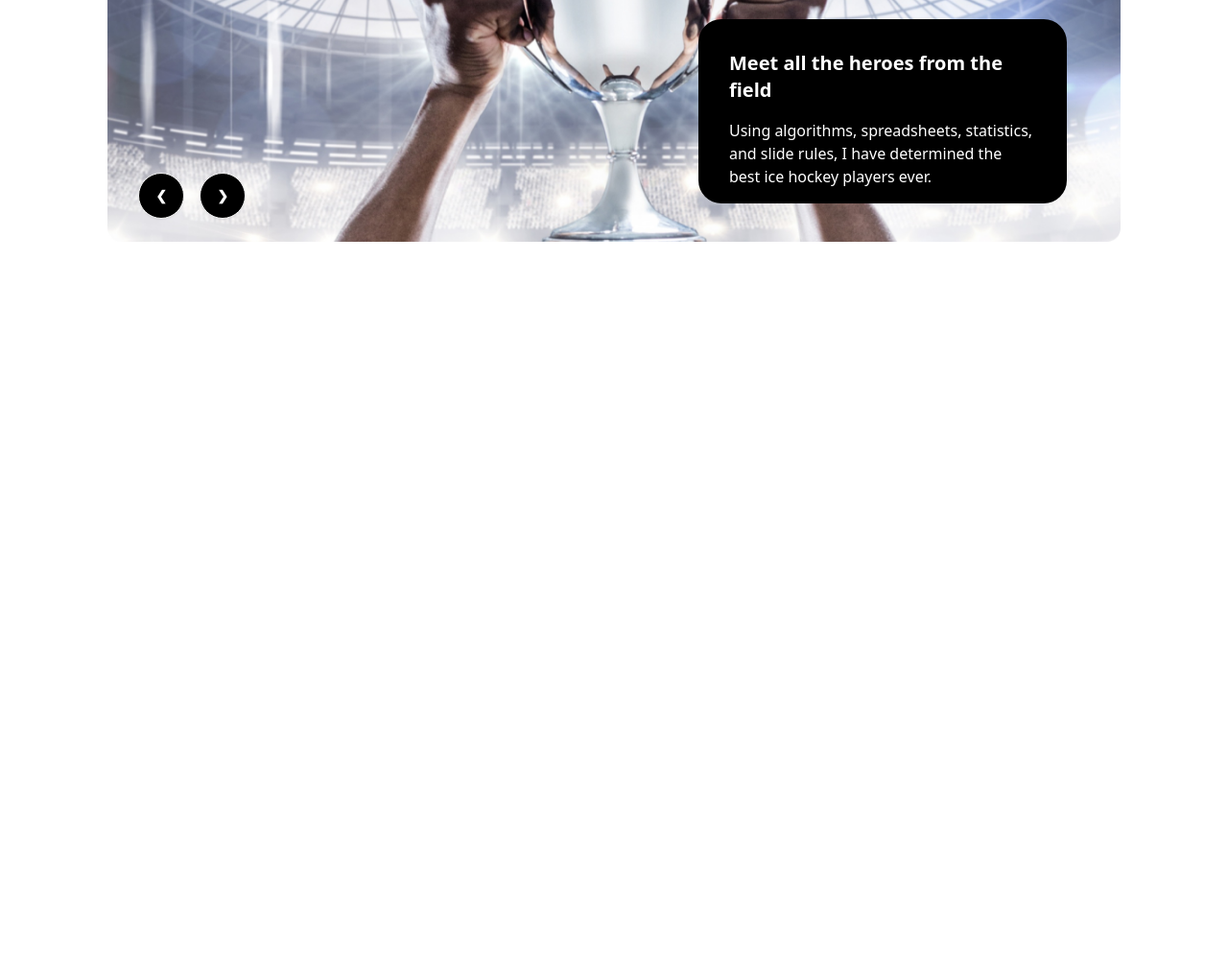
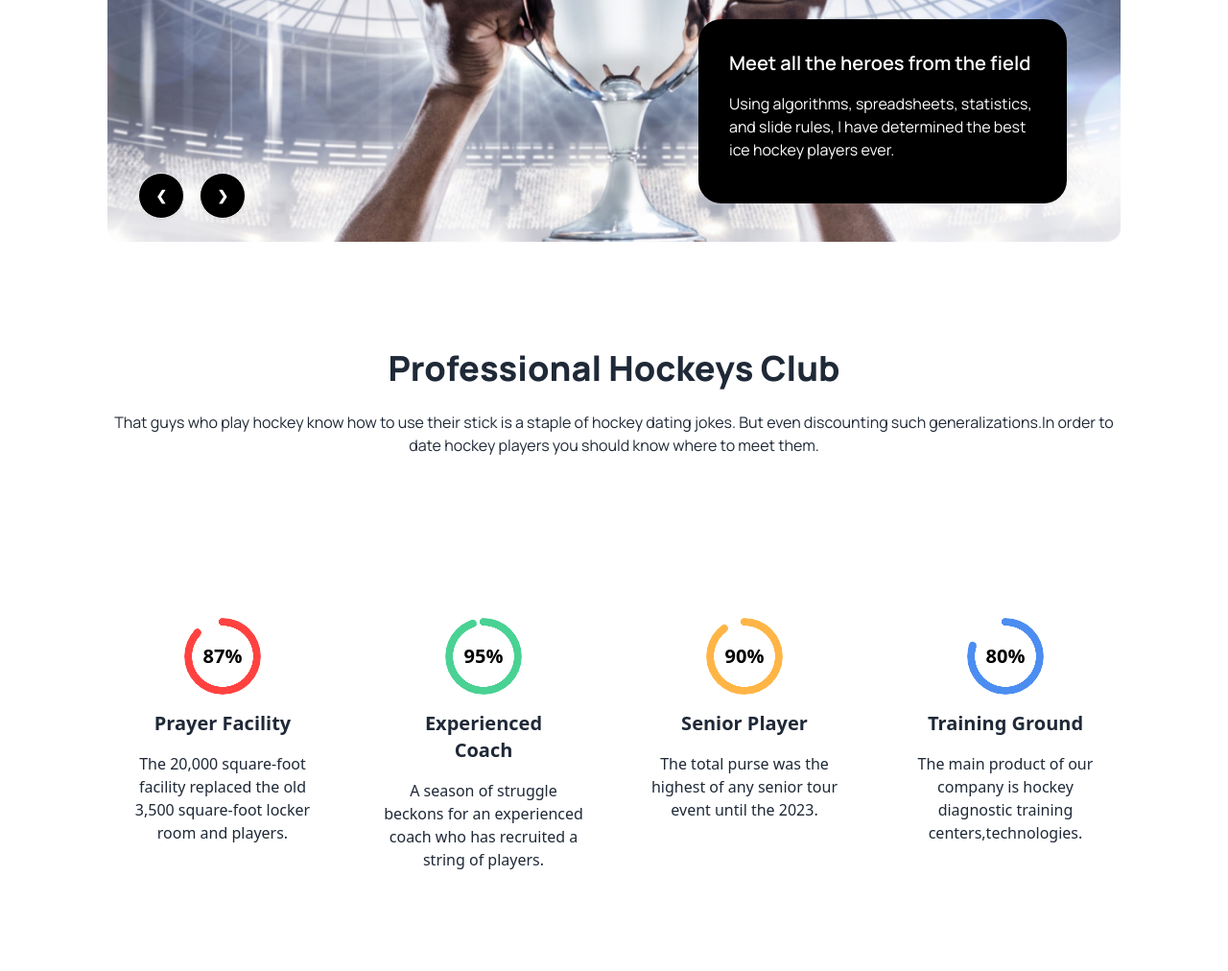
Before and after one commit to Khairabul/assignment-03_B9A3-Hockeys-main, a plain HTML site: page index.html in a window 1280 px wide. Shown: the part 440-1452 px from the top of the page at 96% size. Before the commit the page ends 800 px from the top, so only its background shows below. Drawn offline with nearby package versions, Linux system fonts and the light colour scheme.

Commit message:
added the the club ratings

```diff
--- a/index.html
+++ b/index.html
@@ -4,7 +4,7 @@
 <head>
     <meta charset="UTF-8">
     <meta name="viewport" content="width=device-width, initial-scale=1.0">
-    <title>Document</title>
+    <title>Hockey Club</title>
     <!-- Google font Manrope -->
     <link rel="preconnect" href="https://fonts.googleapis.com">
     <link rel="preconnect" href="https://fonts.gstatic.com" crossorigin>
@@ -50,7 +50,7 @@
                         </svg>
                     </div>
                     <ul tabindex="0"
-                        class="menu menu-sm dropdown-content mt-3 z-[1] p-2 shadow bg-base-100 rounded-box w-52">
+                        class="menu menu-sm dropdown-content mt-3 z-[1] p-2 shadow bg-base-100 rounded-box w-52 font-manrope">
                         <li><a>Home</a></li>
                         <li><a>About</a></li>
                         <li><a>Pages</a></li>
@@ -58,10 +58,10 @@
                         <li><a>Contact</a></li>
                     </ul>
                 </div>
-                <a class=" font-extrabold text-4xl">Hockey<span class="text-button">'</span>s</a>
+                <a class=" font-extrabold text-4xl font-manrope ">Hockey<span class="text-button">'</span>s</a>
             </div>
             <div class="navbar-center hidden lg:flex">
-                <ul class="menu menu-horizontal px-1">
+                <ul class="menu menu-horizontal px-1 font-manrope">
                     <li class="text-button"><a>Home</a></li>
                     <li><a>About</a></li>
                     <li><a>Pages</a></li>
@@ -75,7 +75,7 @@
                     <path stroke-linecap="round" stroke-linejoin="round" stroke-width="2"
                         d="M21 21l-6-6m2-5a7 7 0 11-14 0 7 7 0 0114 0z" />
                 </svg>
-                <a class="btn bg-button px-6 py-4 text-white">Get Ticket</a>
+                <a class="btn bg-button px-6 py-4 text-white font-manrope">Get Ticket</a>
             </div>
         </div>
         <!-- Banner styles-->
@@ -89,8 +89,9 @@
                 </div>
                 <div class="absolute  bottom-10   right-14 rounded-3xl ml-2 bg-black text-white ">
                     <div class="flex-col w-96 p-8 h-48  hover:bg-gray-400">
-                        <h2 class="font-semibold text-xl pb-4">Meet all the heroes from the field</h2>
-                        <p>Using algorithms, spreadsheets, statistics, and slide rules, I have determined the best ice
+                        <h2 class="font-semibold text-xl pb-4 font-manrope">Meet all the heroes from the field</h2>
+                        <p class="font-manrope">Using algorithms, spreadsheets, statistics, and slide rules, I have
+                            determined the best ice
                             hockey players ever. </p>
                     </div>
                 </div>
@@ -99,9 +100,47 @@
         </div>
     </header>
     <main>
-    <!-- Professional Hockeys Club styles -->
+        <!-- Professional Hockeys Club styles -->
         <section>
-
+            <!-- Title -->
+            <div class="justify-center items-center text-center py-16 mx-auto px-28 ">
+                <h2 class="font-extrabold text-4xl pb-6 font-manrope">Professional Hockeys Club</h2>
+                <p class="text-base font-manrope">That guys who play hockey know how to use their stick is a staple of
+                    hockey dating jokes. But even
+                    discounting such generalizations.In order to date hockey players you should know where to meet them.
+                </p>
+            </div>
+            <!-- Player ratings -->
+            <div class="flex py-16 mx-auto px-28 gap-8">
+                <div class="card w-80 bg-base-100  px-4 py-10 items-center text-center">
+                    <div class="radial-progress text-[#ff4240]" style="--value:87 ;" role="progressbar">
+                        <h2 class="text-black font-semibold text-xl">87%</h2>
+                    </div>
+                    <h2 class="text-xl font-semibold p-4">Prayer Facility</h2>
+                    <p>The 20,000 square-foot facility replaced the old 3,500 square-foot locker room and players.</p>
+                </div>
+                <div class="card w-80 bg-base-100  px-4 py-10 items-center text-center">
+                    <div class="radial-progress text-[#49d293]" style="--value:95 ;" role="progressbar">
+                        <h2 class="text-black font-semibold text-xl">95%</h2>
+                    </div>
+                    <h2 class="text-xl font-semibold p-4">Experienced Coach</h2>
+                    <p>A season of struggle beckons for an experienced coach who has recruited a string of players.</p>
+                </div>
+                <div class="card w-80 bg-base-100  px-4 py-10 items-center text-center">
+                    <div class="radial-progress text-[#ffb546]" style="--value:90 ;" role="progressbar">
+                        <h2 class="text-black font-semibold text-xl">90%</h2>
+                    </div>
+                    <h2 class="text-xl font-semibold p-4">Senior Player</h2>
+                    <p>The total purse was the highest of any senior tour event until the 2023.</p>
+                </div>
+                <div class="card w-80 bg-base-100 px-4 py-10 items-center text-center">
+                    <div class="radial-progress text-[#4c8df1]" style="--value:80 ;" role="progressbar">
+                        <h2 class="text-black font-semibold text-xl">80%</h2>
+                    </div>
+                    <h2 class="text-xl font-semibold p-4">Training Ground</h2>
+                    <p>The main product of our company is hockey diagnostic training centers,technologies. </p>
+                </div>
+            </div>
         </section>
     </main>
     <footer></footer>
```
